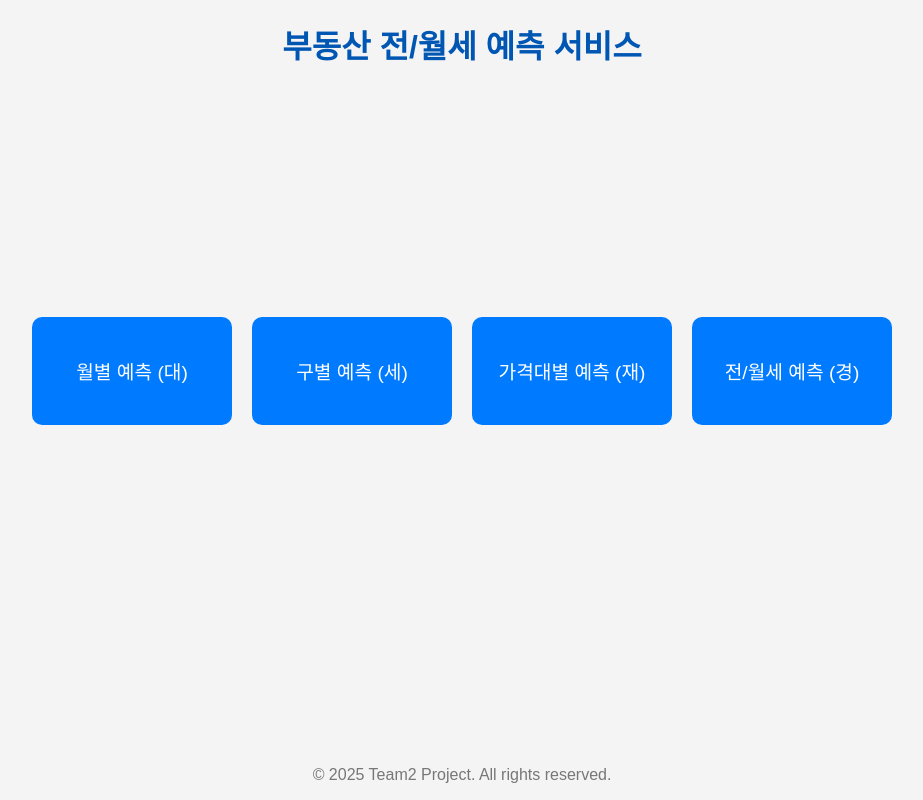
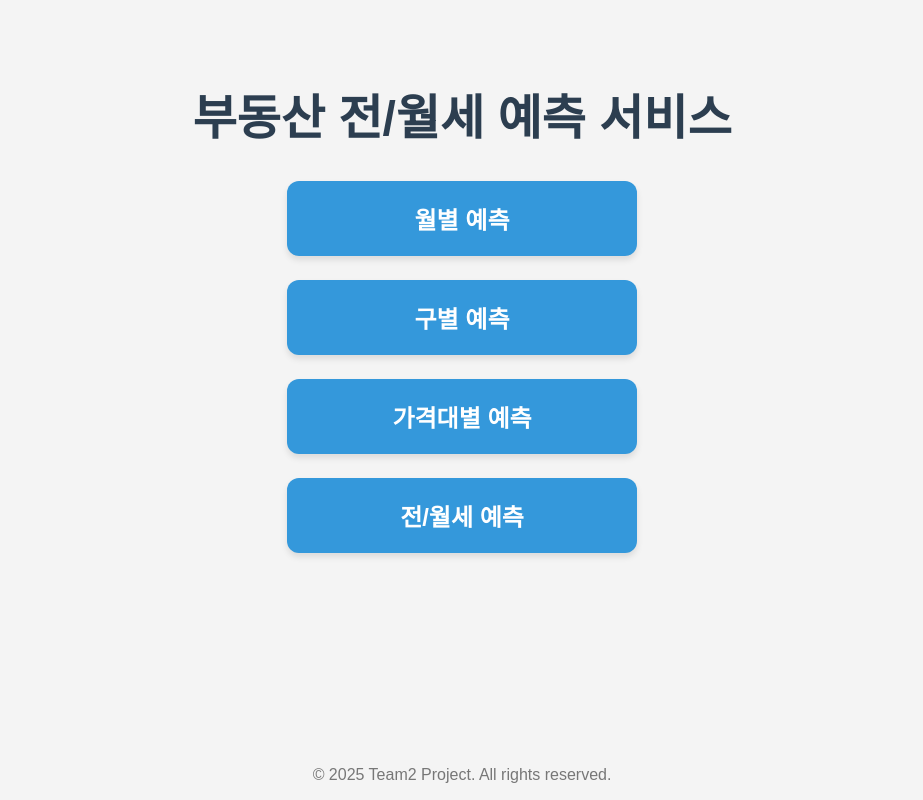
Before and after one commit to nakrlove/pyprj, a Django app: page / in a window 1280 px wide. Shown: the whole page, without its empty margins (178-1101 px from the left). Run offline with Django 5.2, Linux system fonts and the light colour scheme.

Commit message:
feat: 메인 페이지 UI를 중앙 정렬 및 버튼 세로 배치로 개선

```diff
--- a/bbs/static/bbs/style.css
+++ b/bbs/static/bbs/style.css
@@ -6,8 +6,62 @@ body {
     color: #333;
     margin: 0;
     padding: 0;
+    /* 푸터를 바닥에 고정하기 위한 Flexbox 설정 */
+    display: flex;
+    flex-direction: column;
+    min-height: 100vh;
 }
 
+/* 제목과 버튼들을 중앙에 배치할 컨테이너 스타일 */
+.main-container {
+    display: flex;
+    flex-direction: column; /* 세로 방향으로 정렬 */
+    align-items: center; /* 가로 중앙 정렬 */
+    justify-content: center; /* 세로 중앙 정렬 */
+    height: 100vh; /* 뷰포트 높이 전체 사용 */
+    text-align: center;
+    margin-top: -100px; /* 제목과 버튼들을 위로 조금 이동 */
+}
+
+
+/* 제목 스타일 */
+.main-title {
+    font-size: 3rem; /* 글자 크기 크게 */
+    color: #2c3e50;
+    margin-bottom: 2rem; /* 버튼과의 간격 */
+}
+
+
+/* 버튼 컨테이너 */
+.main-links-container {
+    display: flex;
+    flex-direction: column; /* 버튼을 세로로 배치 */
+    gap: 1.5rem; /* 버튼 간의 간격 */
+}
+
+/* 각 버튼의 스타일 */
+.main-link {
+    display: block; /* 블록 요소로 만들어 가로 전체 사용 */
+    width: 350px; /* 버튼 가로 크기 */
+    padding: 20px 40px;
+    font-size: 1.5rem;
+    font-weight: bold;
+    color: #fff;
+    background-color: #3498db; /* 파란색 배경 */
+    border-radius: 12px; /* 둥근 모서리 */
+    text-decoration: none;
+    box-shadow: 0 4px 6px rgba(0, 0, 0, 0.1);
+    transition: transform 0.2s, box-shadow 0.2s;
+    box-sizing: border-box;
+}
+
+.main-link:hover {
+    transform: translateY(-5px); /* 호버 시 위로 살짝 이동 */
+    box-shadow: 0 8px 12px rgba(0, 0, 0, 0.2);
+    background-color: #0056b3; /* 호버 시 색상 변경 */
+}
+
+/* 기타 페이지 공통 스타일 */
 h1 {
     text-align: center;
     color: #0056b3;
@@ -31,52 +85,18 @@ footer {
     text-align: center;
     margin-top: 50px;
     color: #777;
+    margin-top: auto;
 }
 
-
-.main-links-container {
-    display: flex;
-    flex-wrap: wrap;
-    justify-content: center; /* 가운데 정렬 */
-    gap: 20px; /* 링크 사이 간격 */
-    margin-top: 250px; /* 상단 간격 */
-}
-
-.main-link {
-    display: inline-block;
-    flex-basis: 200px; /* 최소 너비 */
-    padding: 40px 20px; /* 상하 패딩 */
-    text-align: center;
-    text-decoration: none;
-    color: #fff;
-    background-color: #007bff;
-    border-radius: 10px;
-    font-size: 1.2em;
-    transition: background-color 0.3s ease;
-    box-sizing: border-box; /* padding, border가 width에 포함되도록 */
-}
-
-.main-link:hover {
-    background-color: #0056b3;
-}
-
-/* 화면 너비가 768px 이하일 경우 (모바일 등) */
+/* 모바일 화면에 대한 반응형 디자인 */
 @media (max-width: 768px) {
     .main-link {
-        width: calc(100% - 20px); /* 한 줄에 하나씩 배치 */
+        width: calc(100% - 20px);
     }
 }
-
-body {
-    display: flex;
-    flex-direction: column;
-    min-height: 100vh;
+/* 모바일 화면에서 제목 크기 조정 */
+@media (max-width: 768px) {
+    .main-title {
+        font-size: 2rem; /* 제목 크기 조정 */
+    }
 }
-
-.content-wrapper {
-    flex: 1;
-}
-
-footer {
-    margin-top: auto;
-}
--- a/bbs/templates/bbs/base.html
+++ b/bbs/templates/bbs/base.html
@@ -10,16 +10,19 @@
 <body>
     <div class="content-wrapper">
         <header>
+            {% block header %}
             <h1>부동산 전/월세 예측 서비스</h1>
+            {% endblock %}
+
             {% block navigation %}
             <nav>
                 {% if request.path != '/' %}
                 <a href="{% url 'index' %}">메인</a> |
                 {% endif %}
-                <a href="{% url 'bbs:monthly_forecast' %}">월별 예측 (대)</a> |
-                <a href="{% url 'bbs:district_forecast' %}">구별 예측 (세)</a> |
-                <a href="{% url 'bbs:price_range_forecast' %}">가격대별 예측 (재)</a> |
-                <a href="{% url 'bbs:deposit_forecast' %}">전/월세 예측 (경)</a>
+                <a href="{% url 'bbs:monthly_forecast' %}">월별 예측</a> |
+                <a href="{% url 'bbs:district_forecast' %}">구별 예측</a> |
+                <a href="{% url 'bbs:price_range_forecast' %}">가격대별 예측</a> |
+                <a href="{% url 'bbs:deposit_forecast' %}">전/월세 예측</a>
             </nav>
             {% endblock %}
         </header>
--- a/bbs/templates/bbs/main_page.html
+++ b/bbs/templates/bbs/main_page.html
@@ -1,15 +1,23 @@
 {% extends 'bbs/base.html' %}
+{% load static %}
 
 {% block title %}부동산 전/월세 예측 서비스{% endblock %}
+
+{% block header %}
+{% endblock %}
 
 {% block navigation %}
 {% endblock %}
 
 {% block content %}
-<div class="main-links-container">
-    <a href="{% url 'bbs:monthly_forecast' %}" class="main-link">월별 예측 (대)</a>
-    <a href="{% url 'bbs:district_forecast' %}" class="main-link">구별 예측 (세)</a>
-    <a href="{% url 'bbs:price_range_forecast' %}" class="main-link">가격대별 예측 (재)</a>
-    <a href="{% url 'bbs:deposit_forecast' %}" class="main-link">전/월세 예측 (경)</a>
+<!-- 제목과 버튼들을 중앙에 배치할 컨테이너 -->
+<div class="main-container">
+    <h1 class="main-title">부동산 전/월세 예측 서비스</h1>
+    <div class="main-links-container vertical-buttons">
+        <a href="{% url 'bbs:monthly_forecast' %}" class="main-link">월별 예측</a>
+        <a href="{% url 'bbs:district_forecast' %}" class="main-link">구별 예측</a>
+        <a href="{% url 'bbs:price_range_forecast' %}" class="main-link">가격대별 예측</a>
+        <a href="{% url 'bbs:deposit_forecast' %}" class="main-link">전/월세 예측</a>
+    </div>
 </div>
 {% endblock %}
```
